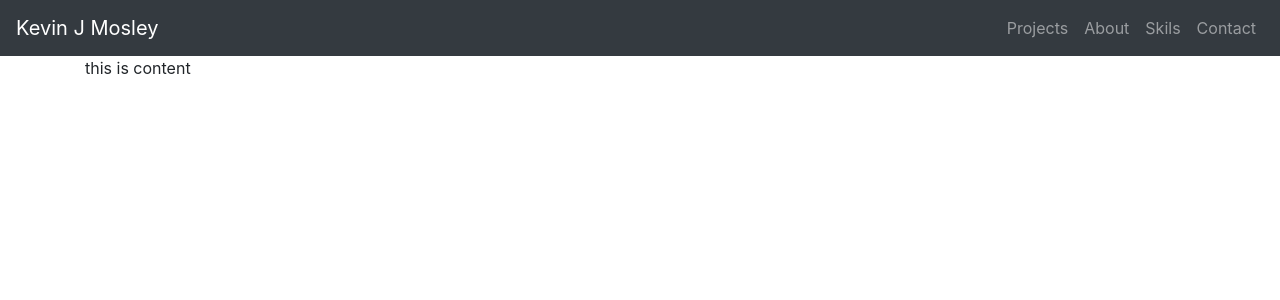
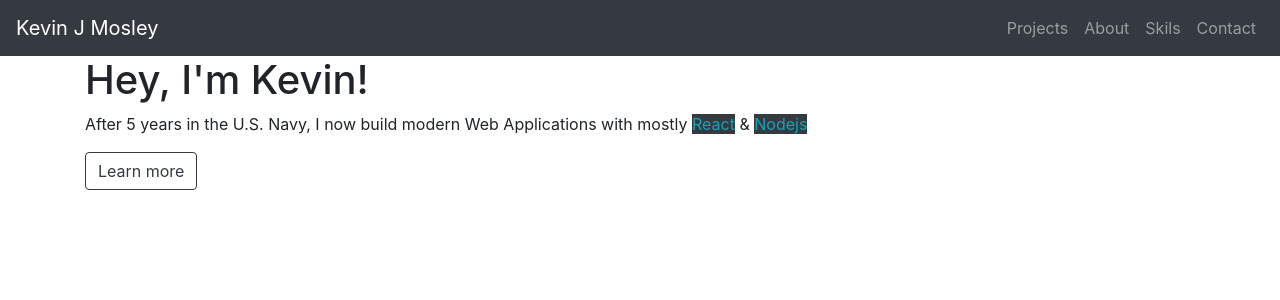
Before and after one commit to kevinjmosley93/2021Portfolio, a Next.js app: page / in a window 1280 px wide. Shown: the top 300 px of the page. Built offline with nearby package versions, Linux system fonts and the light colour scheme.

Commit message:
Latest Commit

```diff
--- a/components/Content.js
+++ b/components/Content.js
@@ -1,9 +1,19 @@
-function Hero() {
+import { Col, Container, Image, Jumbotron, Row, Button } from 'react-bootstrap'
+
+export default function Hero() {
   return (
-    <section id='top'>
-      <div className='container'>this is content</div>
-    </section>
+    <Container>
+      <h1>Hey, I'm Kevin!</h1>
+      <p>
+        After 5 years in the U.S. Navy, I now build modern Web Applications with
+        mostly <span className='bg-dark text-info'>React</span> &{' '}
+        <span className='bg-dark text-info'>Nodejs</span>
+      </p>
+      <p>
+        <Button className='' variant='outline-dark'>
+          Learn more
+        </Button>
+      </p>
+    </Container>
   )
 }
-
-export default Hero
--- a/components/Header.js
+++ b/components/Header.js
@@ -4,8 +4,13 @@ import { Nav, Navbar } from 'react-bootstrap'
 const Header = () => {
   return (
     <>
-      <Navbar collapseOnSelect expand='lg' bg='dark' variant='dark'>
-        <Navbar.Brand href='#home'>Kevin J Mosley</Navbar.Brand>
+      <Navbar
+        sticky='top'
+        collapseOnSelect
+        expand='lg'
+        bg='dark'
+        variant='dark'>
+        <Navbar.Brand href='/'>Kevin J Mosley</Navbar.Brand>
         <Navbar.Toggle aria-controls='responsive-navbar-nav' />
         <Navbar.Collapse id='responsive-navbar-nav'>
           <Nav className='ml-auto'>
```
Also changed, not shown: navy.png (added).
